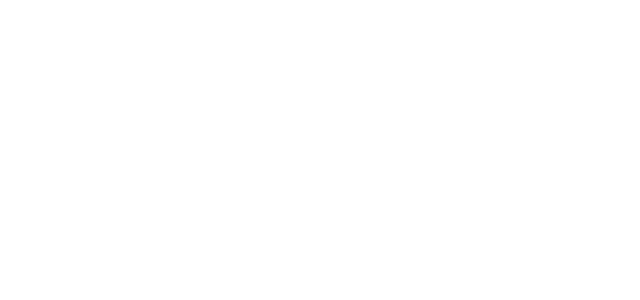
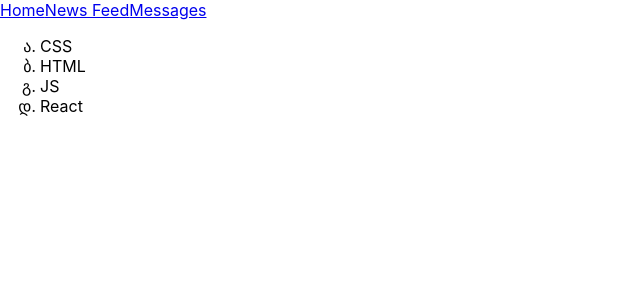
Before and after one commit to ArtyomKub/samurai-way-main, a React (Create React App) app: page / in a window 1280 px wide. Shown: the top 300 px of the page, without its empty margins (0-640 px from the left). Built offline with nearby package versions, Linux system fonts and the light colour scheme.

Commit message:
Create const Header and Technologies

```diff
--- a/src/App.css
+++ b/src/App.css
@@ -1,38 +1,3 @@
-.App {
-  text-align: center;
+ul li {
+  list-style-type: georgian;
 }
-
-.App-logo {
-  height: 40vmin;
-  pointer-events: none;
-}
-
-@media (prefers-reduced-motion: no-preference) {
-  .App-logo {
-    animation: App-logo-spin infinite 20s linear;
-  }
-}
-
-.App-header {
-  background-color: #282c34;
-  min-height: 100vh;
-  display: flex;
-  flex-direction: column;
-  align-items: center;
-  justify-content: center;
-  font-size: calc(10px + 2vmin);
-  color: white;
-}
-
-.App-link {
-  color: #61dafb;
-}
-
-@keyframes App-logo-spin {
-  from {
-    transform: rotate(0deg);
-  }
-  to {
-    transform: rotate(360deg);
-  }
-}
--- a/src/App.tsx
+++ b/src/App.tsx
@@ -3,8 +3,31 @@
 
 const App = () => {
     return (
+        <div>
+            <Header/>
+            <Technologies/>
+        </div>
+    )
+}
+
+const Header = () => {
+    return (
+        <div>
+            <a href="#s">Home</a>
+            <a href="#s">News Feed</a>
+            <a href="#s">Messages</a>
+        </div>
+    )
+}
+const Technologies = () => {
+    return (
         <div className="App">
-
+            <ul>
+                <li>CSS</li>
+                <li>HTML</li>
+                <li>JS</li>
+                <li>React</li>
+            </ul>
         </div>
     )
 }
```
